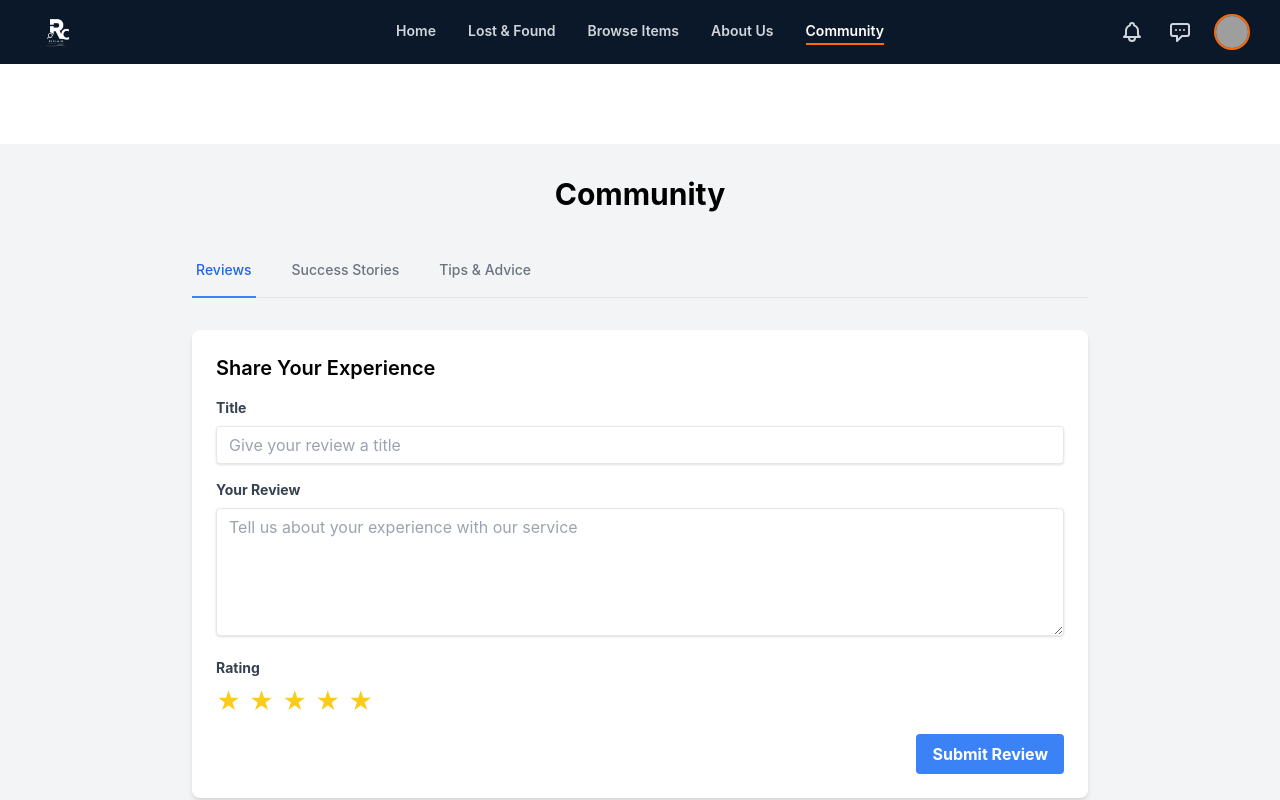
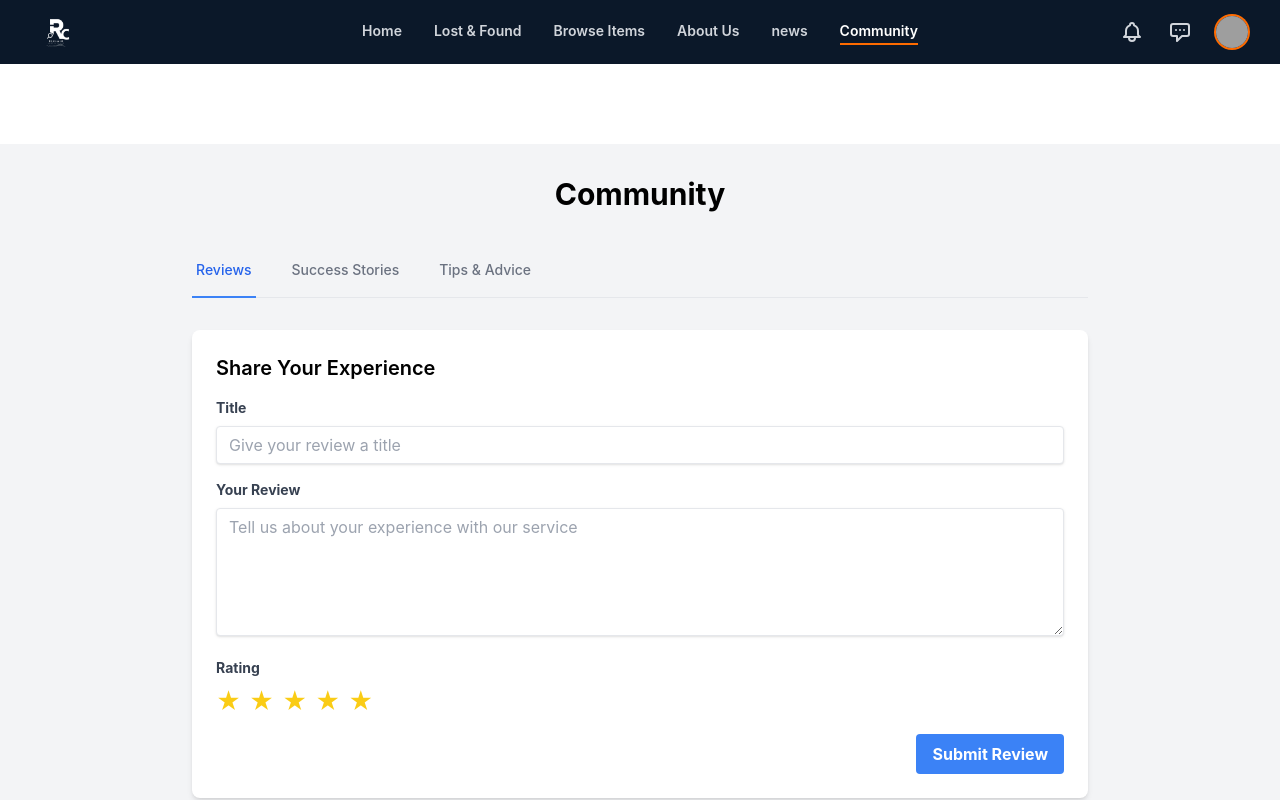
Before and after one commit to kavishavoshan/LostFoundSystem, a React (Create React App) app in the folder frontend/: page /comunity in a window 1280 px wide. Shown: the top 800 px of the page. Built offline with nearby package versions, Linux system fonts and the light colour scheme; grey boxes are pictures that could not be loaded.

Commit message:
Add 'News' link to the navigation menu in Header component

```diff
--- a/frontend/src/components/UI/Header.js
+++ b/frontend/src/components/UI/Header.js
@@ -13,6 +13,7 @@ const Header = () => {
     { name: 'Lost & Found', href: '/itemDashboard' },
     { name: 'Browse Items', href: '/browseitems' },
     { name: 'About Us', href: '/about' },
+    { name: 'news', href: '/news' },
     { name: 'Community', href: '/comunity' },
   ];
 
```
